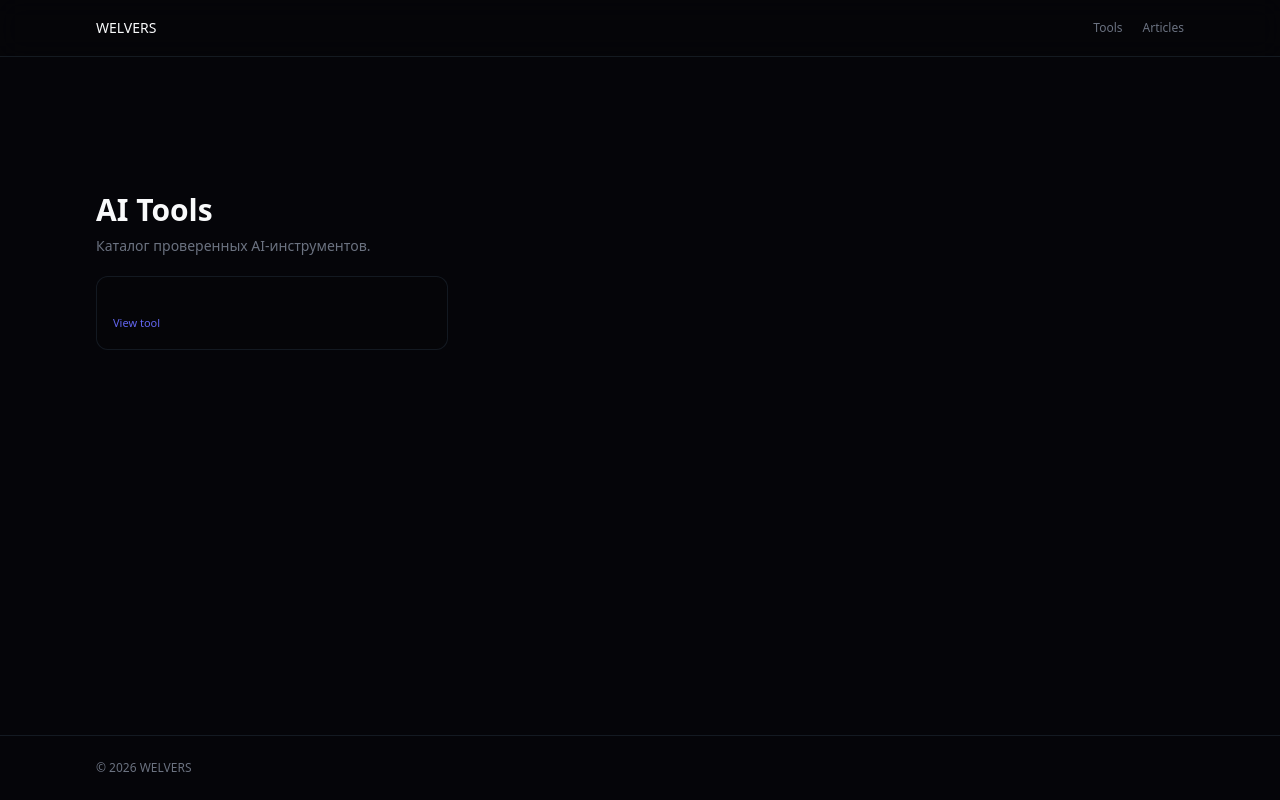
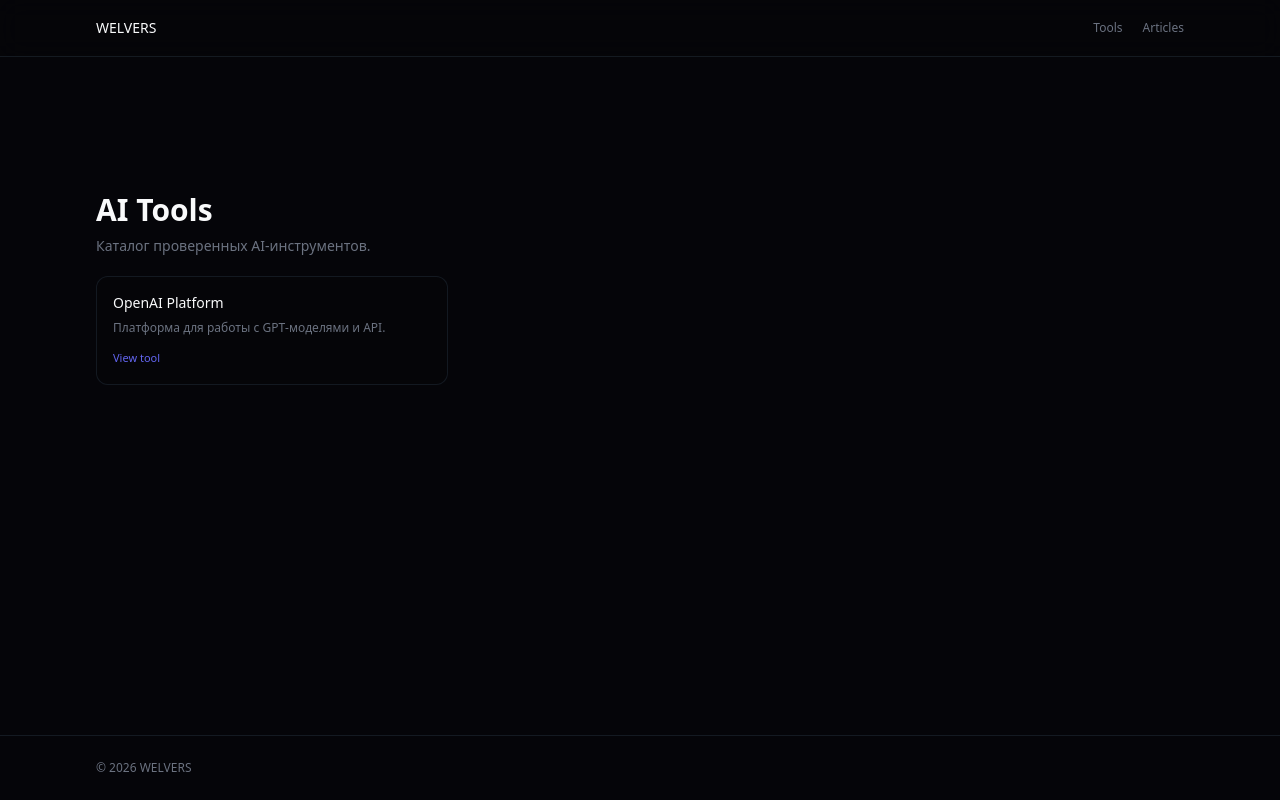
Before and after one commit to 2trututu2-netizen/w-elvers-2.0, a Next.js app in the folder welvers/: page /en/tools in a window 1280 px wide. Built offline with nearby package versions, Linux system fonts and the light colour scheme.

Commit message:
Update ToolCard.tsx

```diff
--- a/welvers/components/cards/ToolCard.tsx
+++ b/welvers/components/cards/ToolCard.tsx
@@ -4,11 +4,7 @@ export function ToolCard({
   tool,
   locale,
 }: {
-  tool: {
-    slug: string;
-    name: string;
-    description: string;
-  };
+  tool: any;
   locale: string;
 }) {
   const href = `/${locale}/tools/${tool.slug}`;
@@ -18,10 +14,12 @@ export function ToolCard({
       href={href as any}
       className="group flex flex-col rounded-xl border border-border/60 bg-background/60 p-4 text-sm hover:border-border hover:bg-background transition-colors"
     >
-      <h2 className="mb-2 font-medium leading-snug">{tool.name}</h2>
+      <h2 className="mb-2 font-medium leading-snug">
+        {tool.name || tool.title}
+      </h2>
 
       <p className="mb-3 line-clamp-3 text-xs text-muted">
-        {tool.description}
+        {tool.description || tool.excerpt}
       </p>
 
       <span className="mt-auto text-[11px] text-primary group-hover:underline">
```
